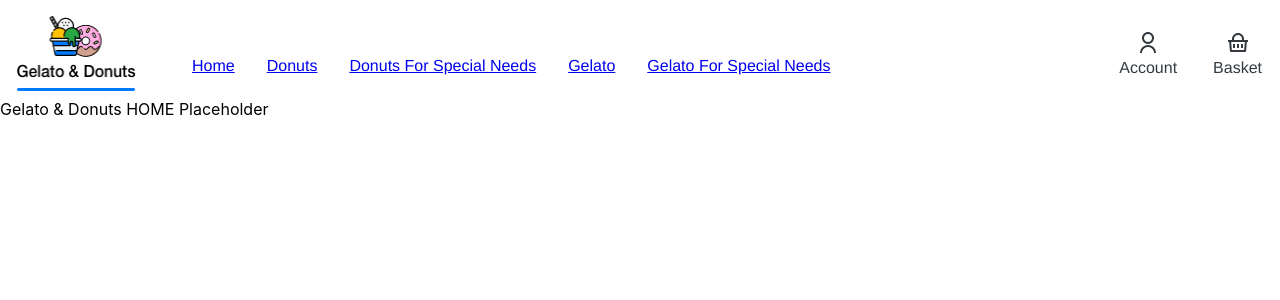
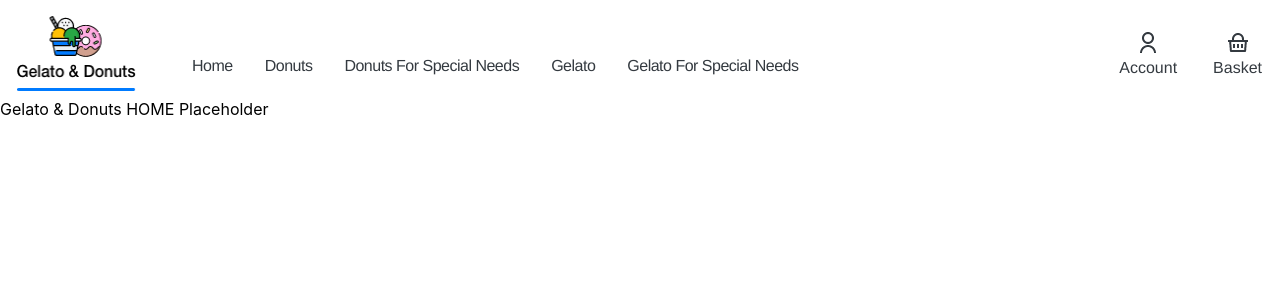
Before and after one commit to SummerSchoolAcademy2022/SS-FrontEnd, a React (Create React App) app: page / in a window 1280 px wide. Shown: the top 300 px of the page. Built offline with nearby package versions, Linux system fonts and the light colour scheme.

Commit message:
Finished the navbar

```diff
--- a/src/components/NavigationBar/NavigationBar.js
+++ b/src/components/NavigationBar/NavigationBar.js
@@ -1,6 +1,7 @@
 import React from "react";
 import { Link } from "react-router-dom";
 import BurgerMenu from './BurgerMenu'
+import '../../containers/App/style.css'
 function Navbar() {
     return (
       <>
@@ -15,19 +16,19 @@ function Navbar() {
         <ul className="container">
 
         <li>
-            <Link to="/">Home</Link>
+            <Link to="/" className="links">Home</Link>
           </li>
           <li>
-            <Link to="/donuts">Donuts</Link>
+            <Link to="/donuts" className="links">Donuts</Link>
           </li>
           <li>
-            <Link to="/donutsforspecialneeds">Donuts For Special Needs</Link>
+            <Link to="/donutsforspecialneeds" className="links">Donuts For Special Needs</Link>
           </li>
           <li>
-            <Link to="/gelato">Gelato</Link>
+            <Link to="/gelato" className="links">Gelato</Link>
           </li>
           <li>
-            <Link to="/gelatoforspecialneeds">Gelato For Special Needs</Link>
+            <Link to="/gelatoforspecialneeds" className="links">Gelato For Special Needs</Link>
           </li>
         </ul>
         </div>
--- a/src/containers/App/style.css
+++ b/src/containers/App/style.css
@@ -13,6 +13,10 @@
   opacity: 1;
   list-style: none;
   margin: 1rem;
+  text-decoration:none;
+}
+.container ul li Link{
+  text-decoration: none;
 }
 
 .boxAccount,.boxBasket {
@@ -154,6 +158,7 @@
   letter-spacing:-1px;
   font-size: 18px;
   color: #343A40;
+
 }
 .closeButton{
   display:flex;
@@ -237,3 +242,14 @@
   from{opacity:0;}
   to{opacity:1;}
 }
+
+
+.links{
+  text-decoration: none;
+  color:#343A40;
+  letter-spacing:-0.5px;
+}
+
+.links:hover{
+  color:#0069D9;
+}
```
